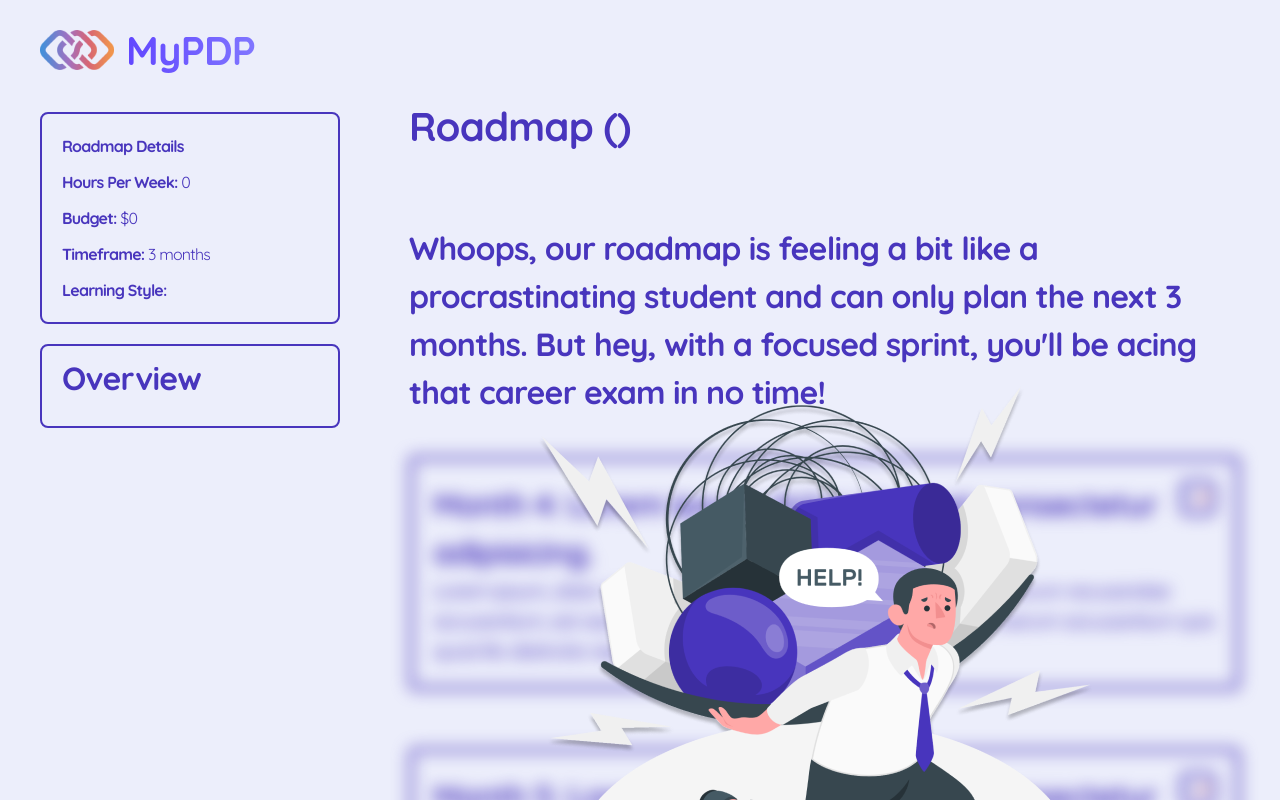
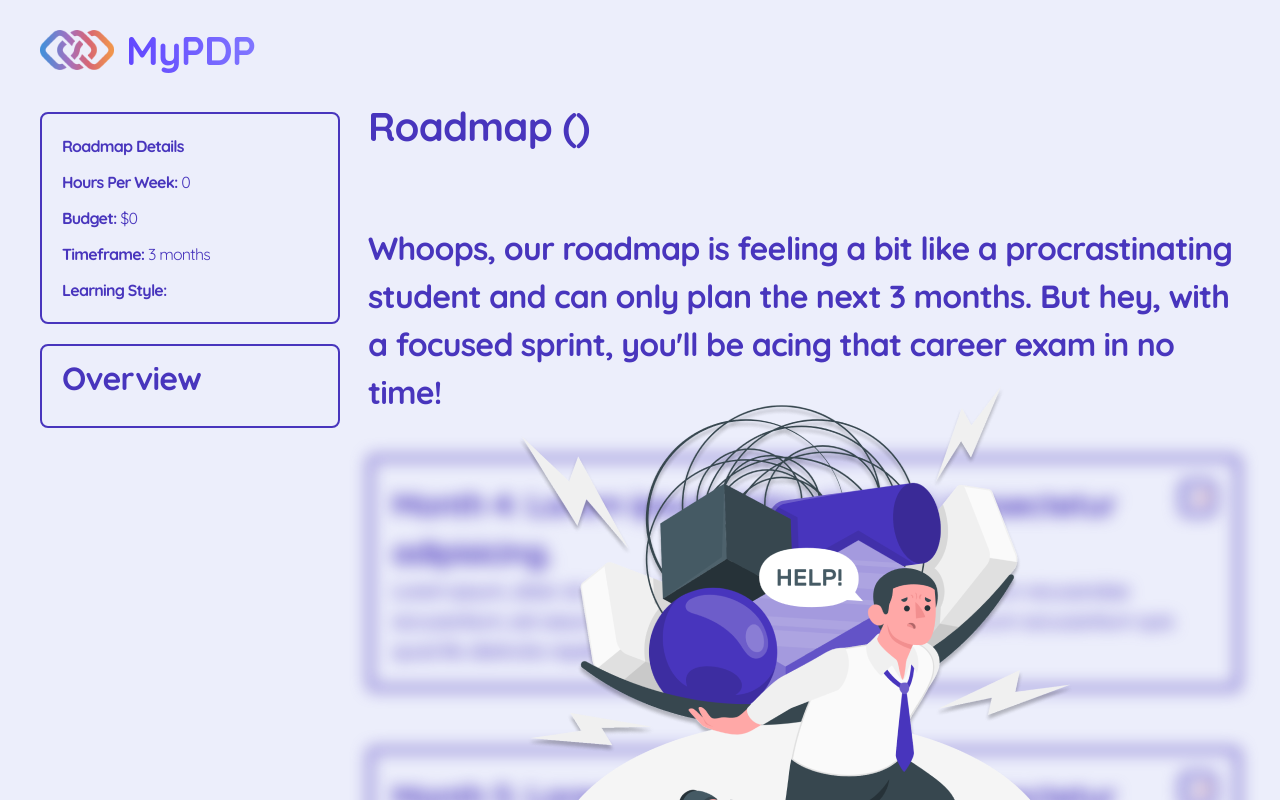
Before and after one commit to britzky/career-coach, a React (Vite) app in the folder frontend/career-coach/: page /roadmap in a window 1280 px wide. Shown: the top 800 px of the page. Built offline with nearby package versions, Linux system fonts and the light colour scheme.

Commit message:
Fixed spacing between overview/roadmapdetails and course accordion

```diff
--- a/frontend/career-coach/src/pages/Roadmap/Roadmap.tsx
+++ b/frontend/career-coach/src/pages/Roadmap/Roadmap.tsx
@@ -10,7 +10,7 @@ export const Roadmap = () => {
       <div className="flex-grow">
         <div className="flex flex-col md:flex-row mx-10">
           <div className="flex flex-col md:flex-row mt-28">
-            <div className="flex flex-col gap-5 md:flex-1 max-w-[341px]">
+            <div className="flex flex-col gap-5 md:flex-1 max-w-[300px]">
               <RoadmapDetails />
               <Overview />
             </div>
```
